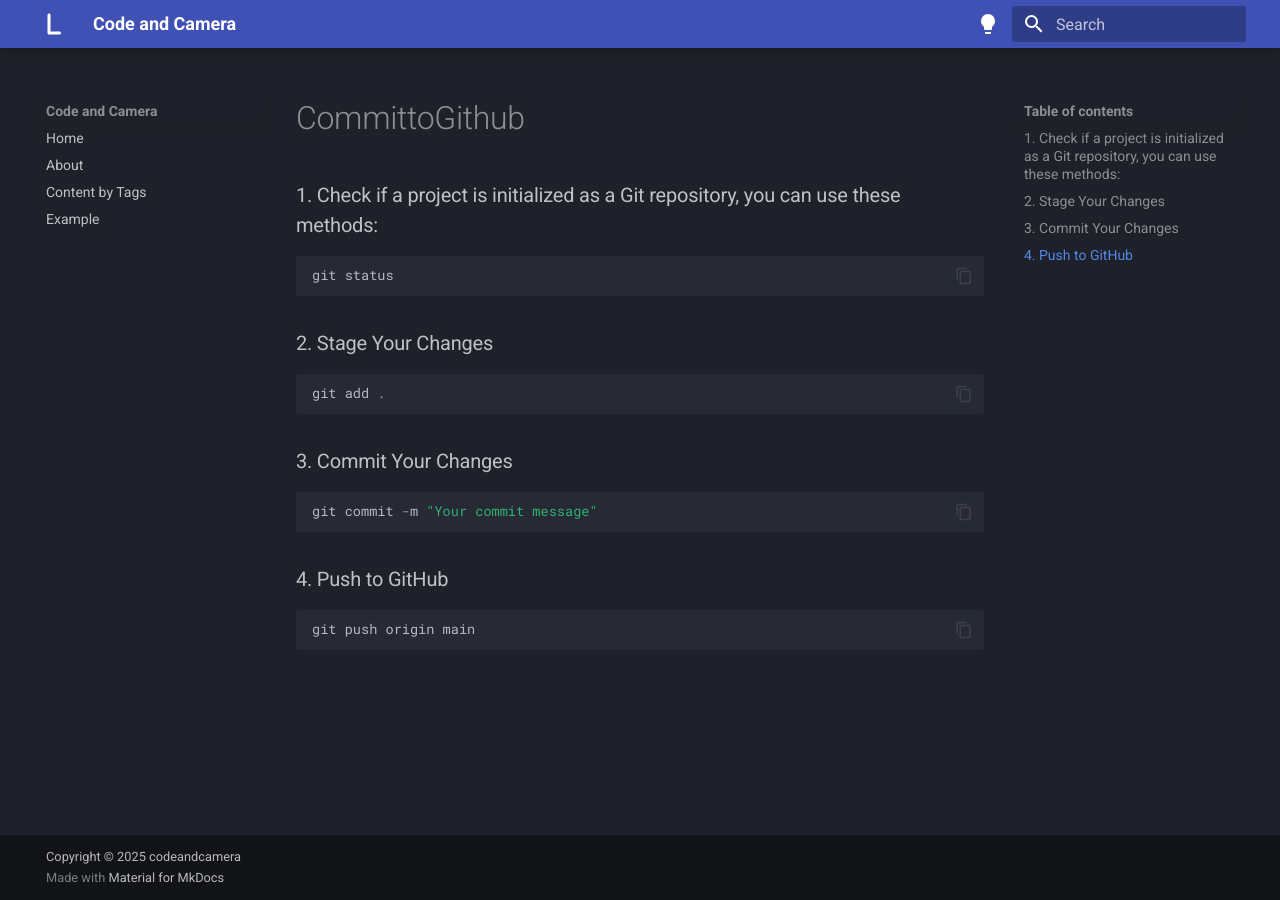
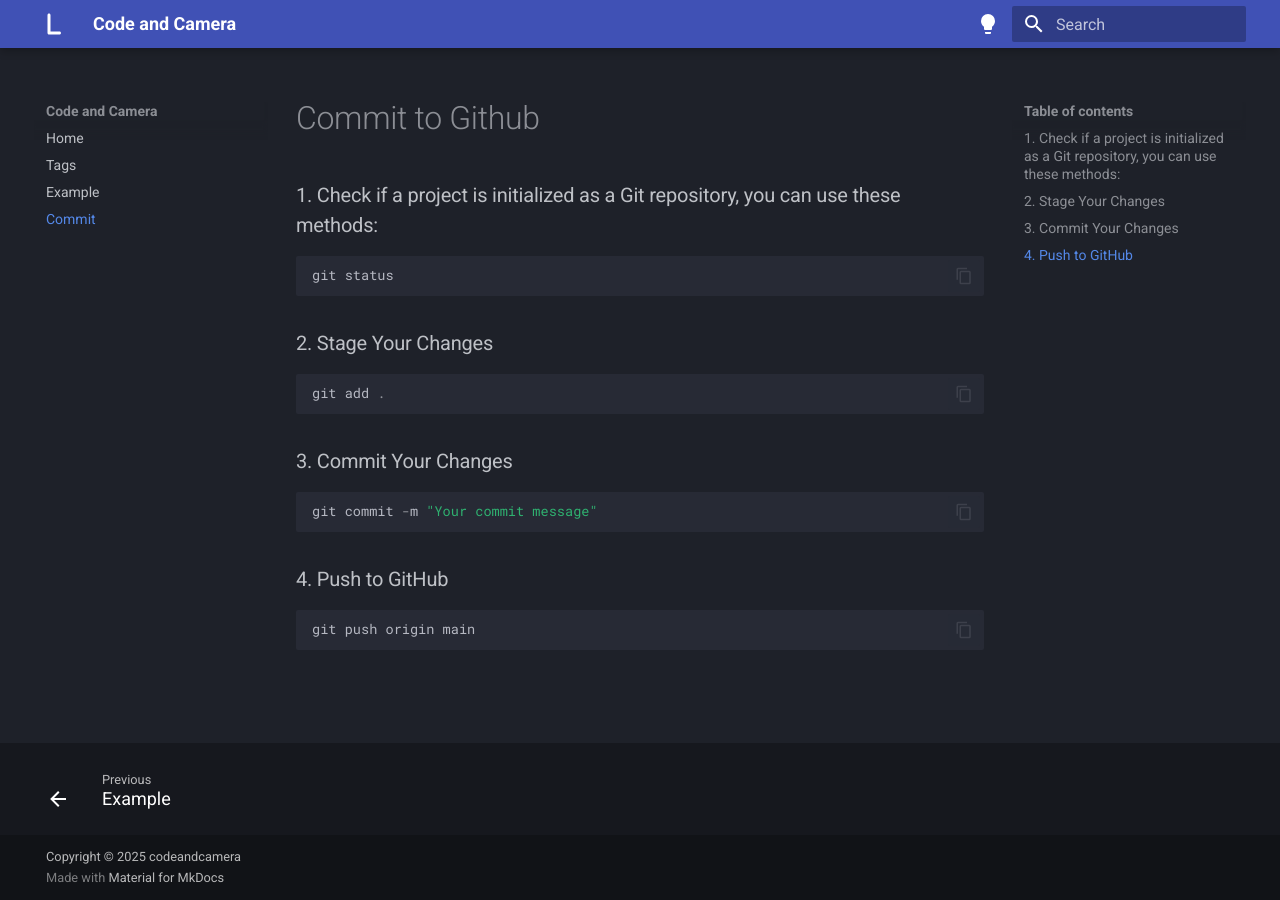
Before and after one commit to jdlocklin-backyard/codeandcamera, an MkDocs documentation site: the page built from docs/CommittoGithub.md, in a window 1280 px wide. Built offline with MkDocs 1.6.1 and Material for MkDocs 9.7.7, drawn with Linux system fonts in a browser that asks for light colours.

Commit message:
Your commit message

```diff
--- a/docs/CommittoGithub.md
+++ b/docs/CommittoGithub.md
@@ -1,4 +1,5 @@
 
+#Commit to Github
 
 
 ### 1. Check if a project is initialized as a Git repository, you can use these methods:
--- a/mkdocs.yml
+++ b/mkdocs.yml
@@ -5,9 +5,9 @@ site_url: https://codeandcamera.me/
 
 nav:
   - Home: index.md
-  - About: about.md
-  - Content by Tags: tags.md
+  - Tags: tags.md
   - Example: mkdownexample.md
+  - Commit: CommittoGithub.md
 
 
 # Configuration
```
